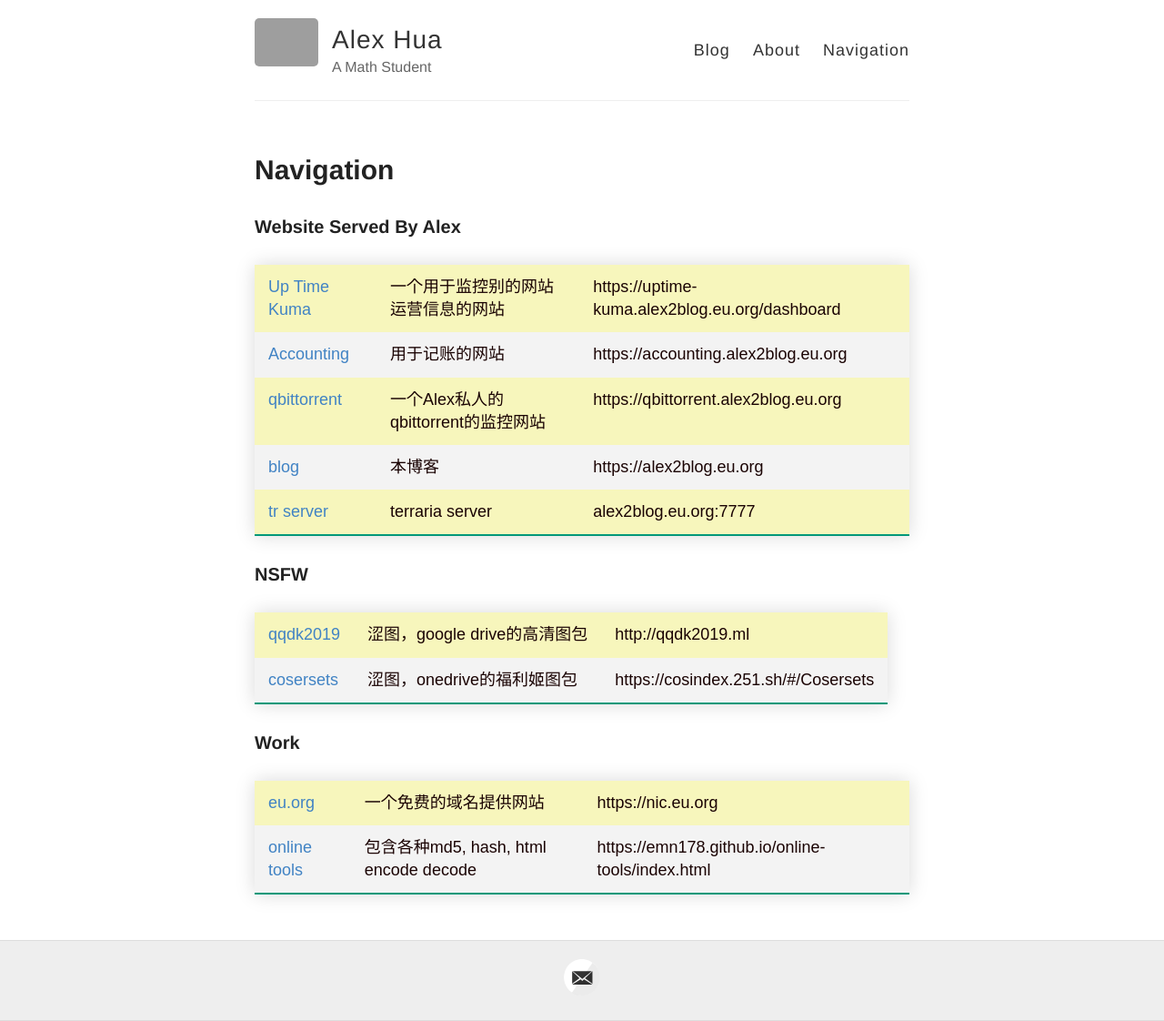
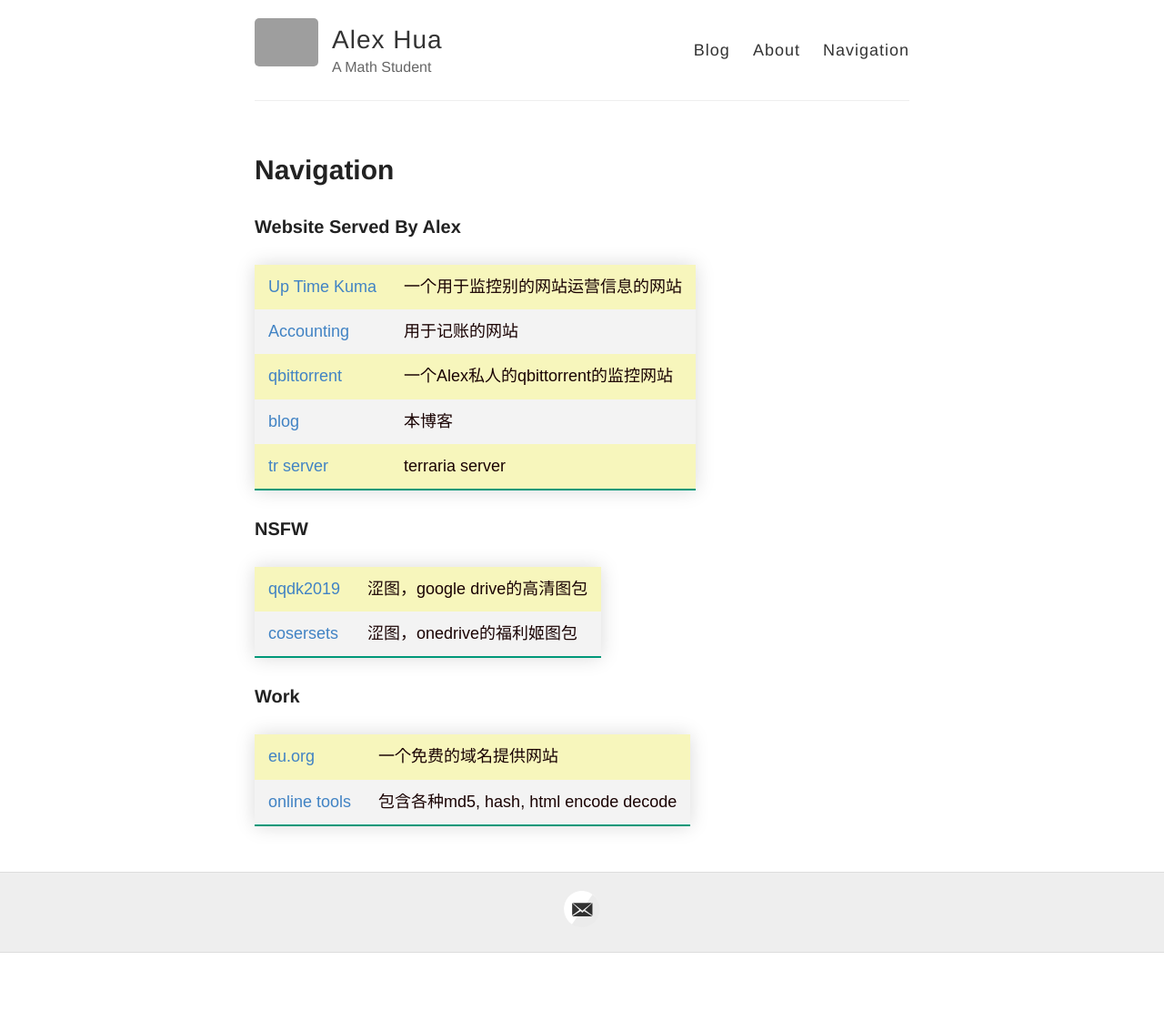
Before and after one commit to Alex222222222222/Blog, a Jekyll site: the page built from navigation.md, in a window 1280 px wide. Shown: the whole page at 91% size. Built offline with Jekyll 4.4.1, drawn with Linux system fonts in a browser that asks for light colours; after the commit the page ends 1047 px from its top, so only the background shows below that; grey boxes are pictures that could not be loaded.

Commit message:
2022-02-15 new post DevToys-Swift-Army-Knife-DevTools-For-Mac

```diff
--- a/navigation.md
+++ b/navigation.md
@@ -6,19 +6,19 @@ permalink: /navigation/
 
 ### Website Served By Alex
 
-| [Up Time Kuma](https://uptime-kuma.alex2blog.eu.org/dashboard) | 一个用于监控别的网站运营信息的网站 | https://uptime-kuma.alex2blog.eu.org/dashboard |
-| [Accounting](https://accounting.alex2blog.eu.org) | 用于记账的网站 | https://accounting.alex2blog.eu.org |
-| [qbittorrent](https://qbittorrent.alex2blog.eu.org) | 一个Alex私人的qbittorrent的监控网站 | https://qbittorrent.alex2blog.eu.org |
-| [blog](https://alex2blog.eu.org) | 本博客 | https://alex2blog.eu.org |
-| [tr server](alex2blog.eu.org:7777) | terraria server | alex2blog.eu.org:7777 |
+| [Up Time Kuma](https://uptime-kuma.alex2blog.eu.org/dashboard) | 一个用于监控别的网站运营信息的网站 |
+| [Accounting](https://accounting.alex2blog.eu.org) | 用于记账的网站 |
+| [qbittorrent](https://qbittorrent.alex2blog.eu.org) | 一个Alex私人的qbittorrent的监控网站 |
+| [blog](https://alex2blog.eu.org) | 本博客 |
+| [tr server](alex2blog.eu.org:7777) | terraria server |
 
 ### NSFW
 
-| [qqdk2019](http://qqdk2019.ml) | 涩图，google drive的高清图包 | http://qqdk2019.ml |
-| [cosersets](https://cosindex.251.sh/#/Cosersets) | 涩图，onedrive的福利姬图包 | https://cosindex.251.sh/#/Cosersets |
+| [qqdk2019](http://qqdk2019.ml) | 涩图，google drive的高清图包 |
+| [cosersets](https://cosindex.251.sh/#/Cosersets) | 涩图，onedrive的福利姬图包 |
 
 
 ### Work
 
-| [eu.org](https://nic.eu.org) | 一个免费的域名提供网站 | https://nic.eu.org |
-| [online tools](https://emn178.github.io/online-tools/index.html) | 包含各种md5, hash, html encode decode | https://emn178.github.io/online-tools/index.html |
+| [eu.org](https://nic.eu.org) | 一个免费的域名提供网站 |
+| [online tools](https://emn178.github.io/online-tools/index.html) | 包含各种md5, hash, html encode decode |
```
Also changed, not shown: _posts/2022-2-15-DevToys-Swift-Army-Knife-DevTools-For-Mac.md (added, +14 -0 lines), images/2022-02-15_1.png (added), images/2022-02-15_3.png (added).
